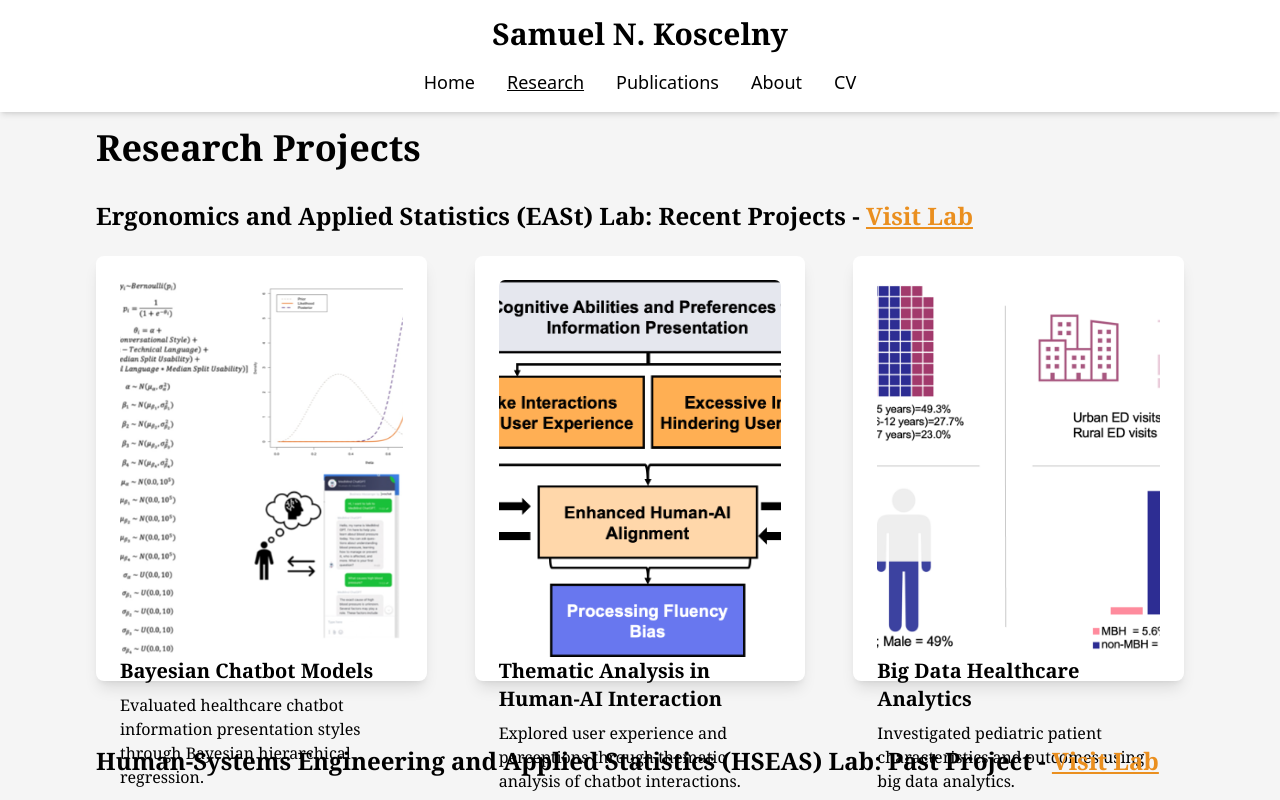
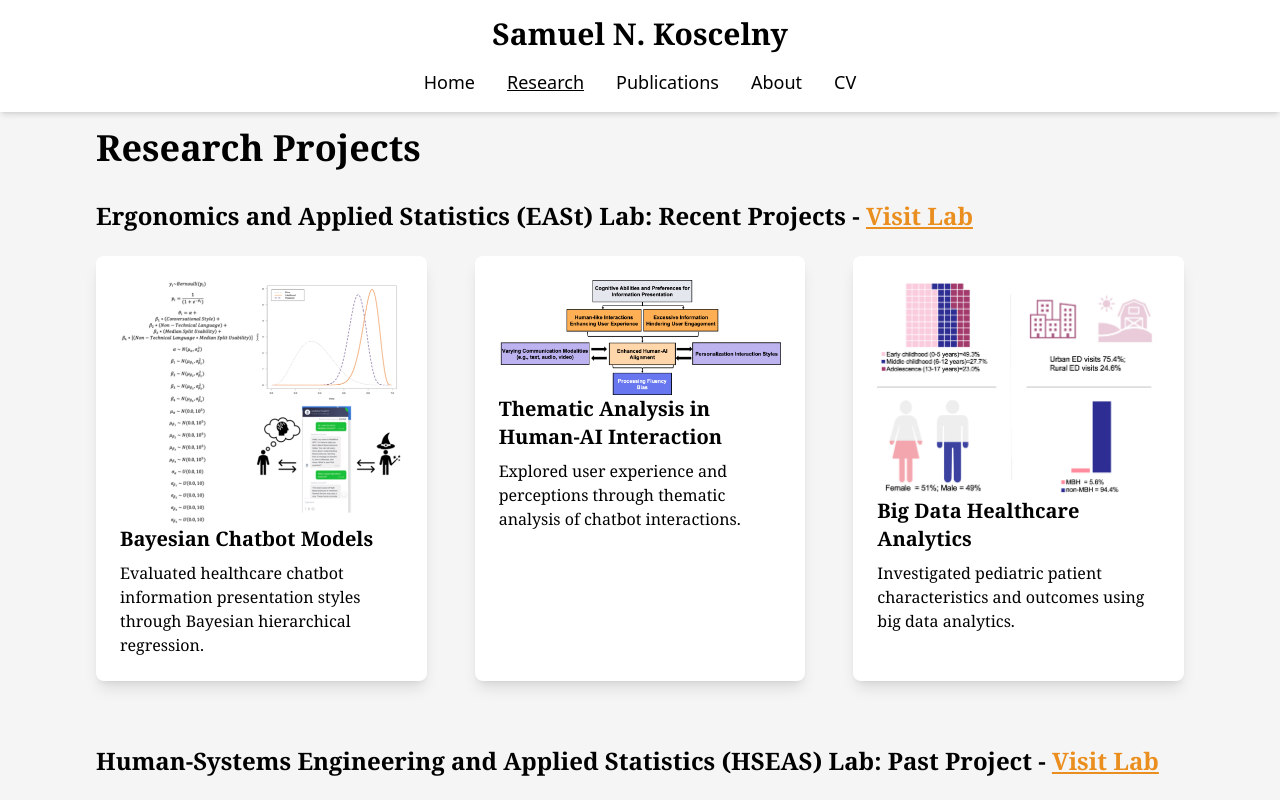
Before and after one commit to sam-kos41/test2.1, a Next.js app: page /research in a window 1280 px wide. Shown: the top 800 px of the page. Built offline with nearby package versions, Linux system fonts and the light colour scheme.

Commit message:
Update page.tsx

```diff
--- a/app/research/page.tsx
+++ b/app/research/page.tsx
@@ -42,15 +42,15 @@
               <a href="https://cecas.clemson.edu/east/" className="text-[#EA8F1F] underline hover:text-[#FF8800]">Visit Lab</a>
             </h2>
 
-            <div className="grid grid-cols-1 md:grid-cols-3 gap-12"> {/* Increased gap */}
+            <div className="grid grid-cols-1 md:grid-cols-3 gap-12">
               {/* Project 1 */}
               <div className="bg-white shadow-lg rounded-lg p-6">
                 <Image
                   src="/bayesian_project.png"
                   alt="Bayesian Chatbot Models"
                   width={300}
-                  height={200}
-                  className="w-full h-full object-cover rounded-md"
+                  height={400} // Adjusted proportions
+                  className="w-full h-auto object-cover rounded-md"
                 />
                 <h3 className="text-xl font-bold mb-2">Bayesian Chatbot Models</h3>
                 <p className="text-base">
@@ -63,9 +63,9 @@
                 <Image
                   src="/pfb_figure.png"
                   alt="Thematic Analysis in Human-AI Interaction"
-                  width={300}
-                  height={200}
-                  className="w-full h-full object-cover rounded-md"
+                  width={425}  // 8.5 width
+                  height={172}  // 3.44 height
+                  className="w-full h-auto object-contain rounded-md"
                 />
                 <h3 className="text-xl font-bold mb-2">Thematic Analysis in Human-AI Interaction</h3>
                 <p className="text-base">
@@ -78,9 +78,9 @@
                 <Image
                   src="/ED_infographic.png"
                   alt="Big Data Healthcare Analytics"
-                  width={300}
-                  height={200}
-                  className="w-full h-full object-cover rounded-md"
+                  width={459}  // 7.66 width
+                  height={339}  // 5.66 height
+                  className="w-full h-auto object-contain rounded-md"
                 />
                 <h3 className="text-xl font-bold mb-2">Big Data Healthcare Analytics</h3>
                 <p className="text-base">
```
